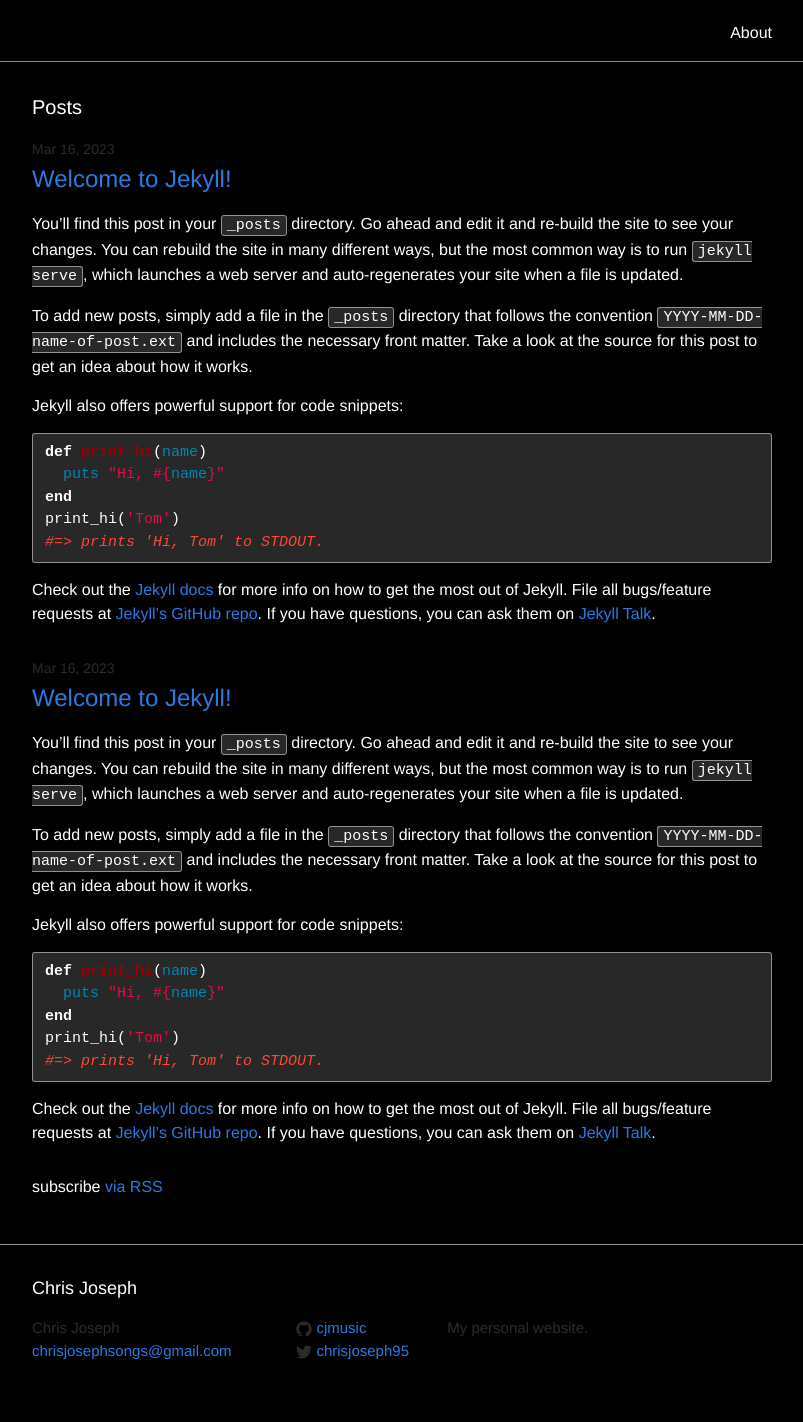
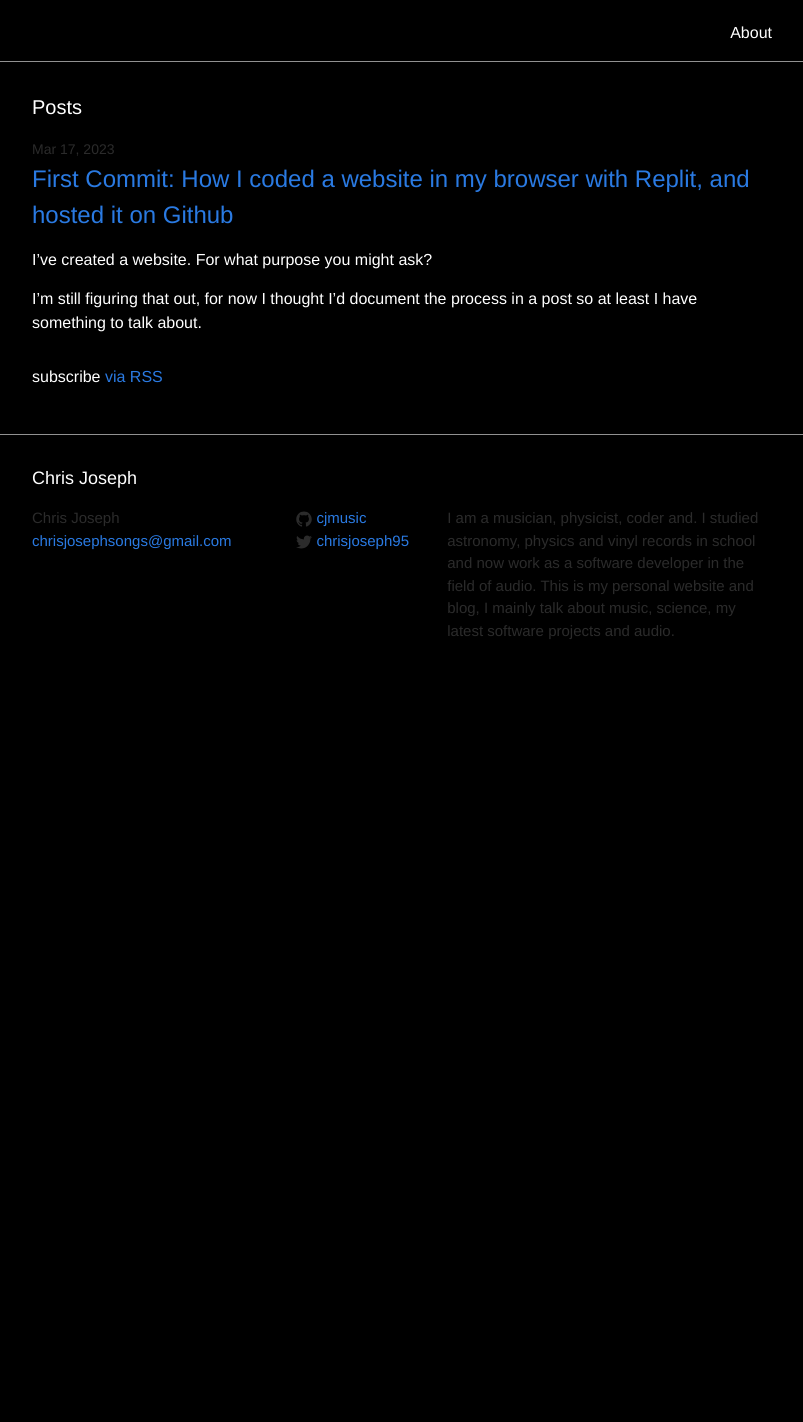
Before and after one commit to CJmusic/cjmusic.github.io, a Jekyll site: the page built from index.html, in a window 1280 px wide. Shown: the whole page, without its empty margins (238-1041 px from the left). Built offline with Jekyll 4.4.1, drawn with Linux system fonts in a browser that asks for light colours; after the commit the page ends 900 px from its top, so only the background shows below that.

Commit message:
removed replit from git ignore, committing a lot of content

```diff
--- a/_config.yml
+++ b/_config.yml
@@ -9,7 +9,7 @@
 title: Chris Joseph
 email: chrisjosephsongs@gmail.com
 description: > # this means to ignore newlines until "baseurl:"
-  My personal website.
+  I am a musician, physicist, coder and. I studied astronomy, physics and vinyl records in school and now work as a software developer in the field of audio. This is my personal website and blog, I mainly talk about music, science, my latest software projects and audio.
 baseurl: "" # the subpath of your site, e.g. /blog
 url: "http://cjmusic.github.io/" # the base hostname & protocol for your site
 twitter_username: chrisjoseph95
--- a/_posts/2023-03-15-TestPost.markdown
+++ /dev/null
@@ -1,25 +0,0 @@
----
-layout: post
-title:  "Welcome to Jekyll!"
-date:   2023-03-16 22:07:47 +0000
-categories: jekyll update
----
-You’ll find this post in your `_posts` directory. Go ahead and edit it and re-build the site to see your changes. You can rebuild the site in many different ways, but the most common way is to run `jekyll serve`, which launches a web server and auto-regenerates your site when a file is updated.
-
-To add new posts, simply add a file in the `_posts` directory that follows the convention `YYYY-MM-DD-name-of-post.ext` and includes the necessary front matter. Take a look at the source for this post to get an idea about how it works.
-
-Jekyll also offers powerful support for code snippets:
-
-{% highlight ruby %}
-def print_hi(name)
-  puts "Hi, #{name}"
-end
-print_hi('Tom')
-#=> prints 'Hi, Tom' to STDOUT.
-{% endhighlight %}
-
-Check out the [Jekyll docs][jekyll-docs] for more info on how to get the most out of Jekyll. File all bugs/feature requests at [Jekyll’s GitHub repo][jekyll-gh]. If you have questions, you can ask them on [Jekyll Talk][jekyll-talk].
-
-[jekyll-docs]: http://jekyllrb.com/docs/home
-[jekyll-gh]:   https://github.com/jekyll/jekyll
-[jekyll-talk]: https://talk.jekyllrb.com/
--- a/_posts/2023-03-16-welcome-to-jekyll.markdown
+++ /dev/null
@@ -1,25 +0,0 @@
----
-layout: post
-title:  "Welcome to Jekyll!"
-date:   2023-03-16 22:07:47 +0000
-categories: jekyll update
----
-You’ll find this post in your `_posts` directory. Go ahead and edit it and re-build the site to see your changes. You can rebuild the site in many different ways, but the most common way is to run `jekyll serve`, which launches a web server and auto-regenerates your site when a file is updated.
-
-To add new posts, simply add a file in the `_posts` directory that follows the convention `YYYY-MM-DD-name-of-post.ext` and includes the necessary front matter. Take a look at the source for this post to get an idea about how it works.
-
-Jekyll also offers powerful support for code snippets:
-
-{% highlight ruby %}
-def print_hi(name)
-  puts "Hi, #{name}"
-end
-print_hi('Tom')
-#=> prints 'Hi, Tom' to STDOUT.
-{% endhighlight %}
-
-Check out the [Jekyll docs][jekyll-docs] for more info on how to get the most out of Jekyll. File all bugs/feature requests at [Jekyll’s GitHub repo][jekyll-gh]. If you have questions, you can ask them on [Jekyll Talk][jekyll-talk].
-
-[jekyll-docs]: http://jekyllrb.com/docs/home
-[jekyll-gh]:   https://github.com/jekyll/jekyll
-[jekyll-talk]: https://talk.jekyllrb.com/
--- /dev/null
+++ b/_posts/2023-03-17-First Commit.markdown
@@ -0,0 +1,10 @@
+---
+layout: post
+title:  "First Commit: How I coded a website in my browser with Replit, and hosted it on Github"
+date:   2023-03-17
+categories: update
+---
+
+I've created a website. For what purpose you might ask?
+
+I'm still figuring that out, for now I thought I'd document the process in a post so at least I have something to talk about.
--- a/_sass/_syntax-highlighting.scss
+++ b/_sass/_syntax-highlighting.scss
@@ -2,7 +2,6 @@
  * Syntax highlighting styles
  */
 
-@import "gruvbox-dark";
 
 .highlight {
     background: #282828;
--- a/about.md
+++ b/about.md
@@ -4,4 +4,6 @@
 permalink: /about/
 ---
 
-Welcome to
+Hello, my name is Chris. I am a musician, audio scientist and part-time website builder and blogger. I studied the physics of vinyl records for my masters research and now work as a software developer in the field of audio.
+
+I have various projects I'm currently working on which are hosted on my [GitHub](https://github.com/CJmusic)
--- a/css/main.scss
+++ b/css/main.scss
@@ -49,5 +49,6 @@
 @import
         "base",
         "layout",
-        "syntax-highlighting"
+        "syntax-highlighting",
+		"gruvbox-dark"
 ;
```
Also changed, not shown: 2 other files.
